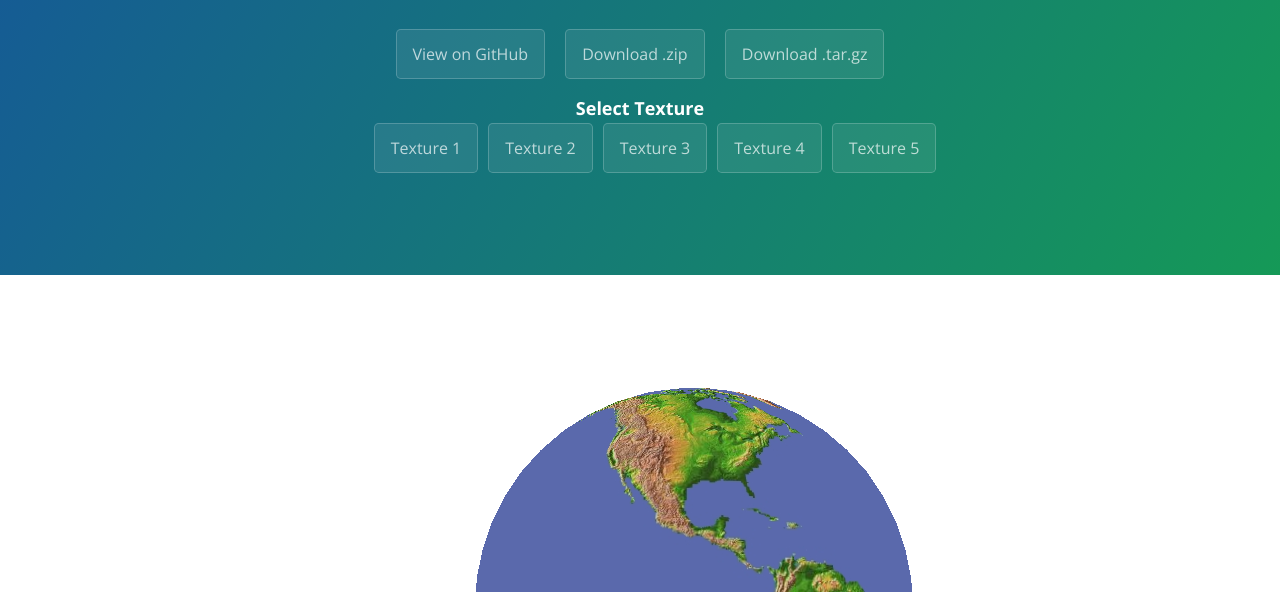
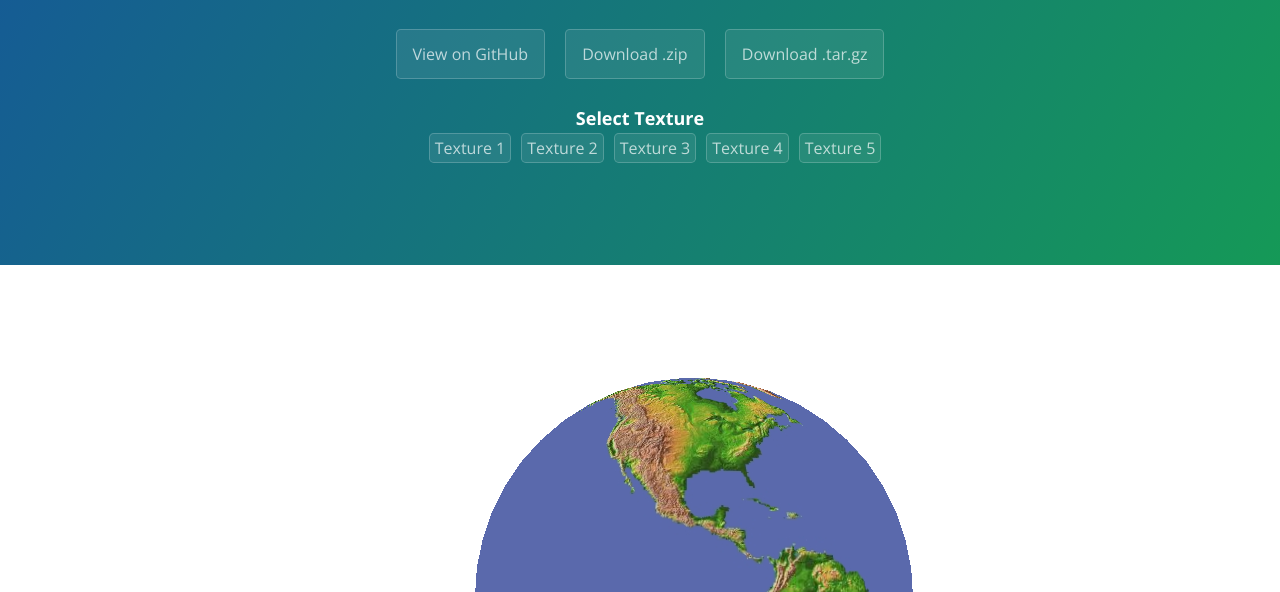
Before and after one commit to unmeshdusane002/threejs-globe, a plain HTML site: page index.html in a window 1280 px wide. Shown: the part 208-800 px from the top of the page. Drawn offline with nearby package versions, Linux system fonts and the light colour scheme; animation ran at ten frames a second.

Commit message:
updated view

```diff
--- a/index.html
+++ b/index.html
@@ -26,7 +26,7 @@
           <li> <a class="btn" href="javascript:void(0);" data-texture="img/globe-2.jpg">Texture 2</a></li>
           <li> <a class="btn" href="javascript:void(0);" data-texture="img/globe-3.jpg">Texture 3</a></li>
           <li> <a class="btn" href="javascript:void(0);" data-texture="img/earth.jpg">Texture 4</a></li>
-          <li> <a class="btn" href="javascript:void(0);" data-texture="img/taj-mahel.jpg">Texture 5</a></li>
+          <li> <a class="btn" href="javascript:void(0);" data-texture="img/taj-mahal.jpg">Texture 5</a></li>
         </ul>
       </section>
     </section>
--- a/stylesheets/stylesheet.css
+++ b/stylesheets/stylesheet.css
@@ -11,6 +11,7 @@ body {
 
 #selectTexture {
   text-align: center;
+  margin-top: 10px;
 }
 #selectTexture ul {
   margin: 0 auto;
@@ -24,6 +25,9 @@ body {
 }
 #selectTexture h4 {
   font-size: 18px;
+}
+#selectTexture a {
+  padding: 2px 5px;
 }
 a {
   color: #1e6bb8;
```
